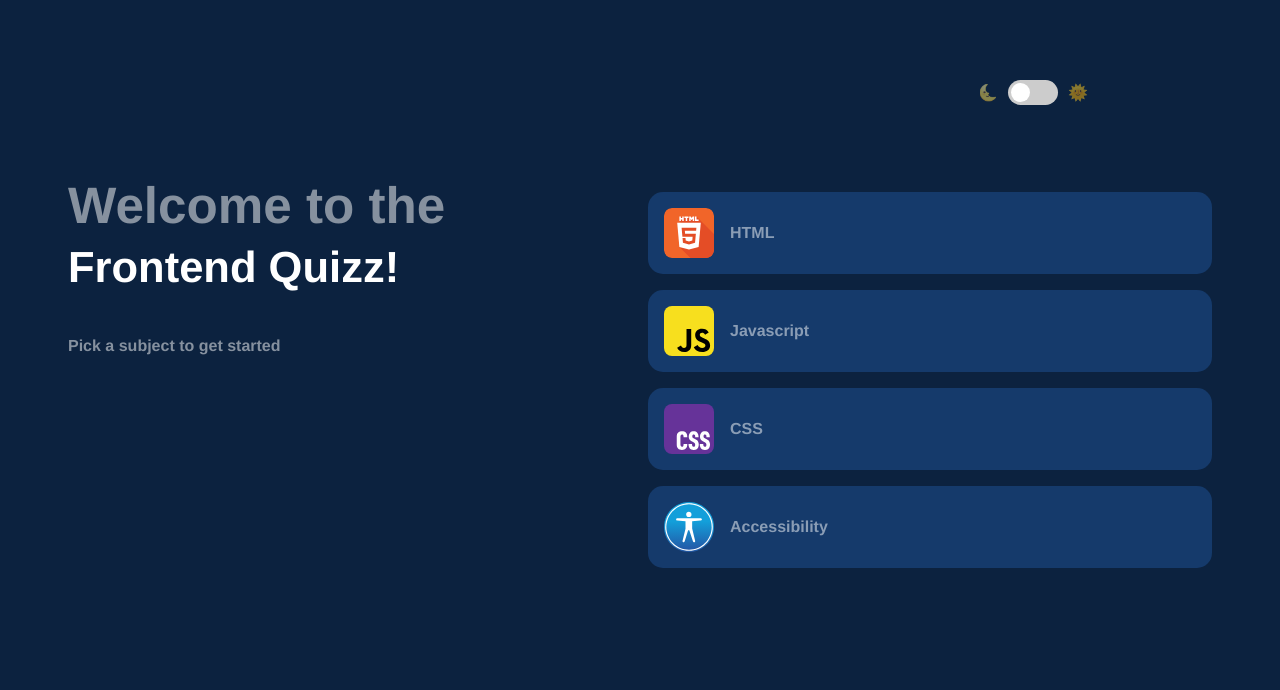
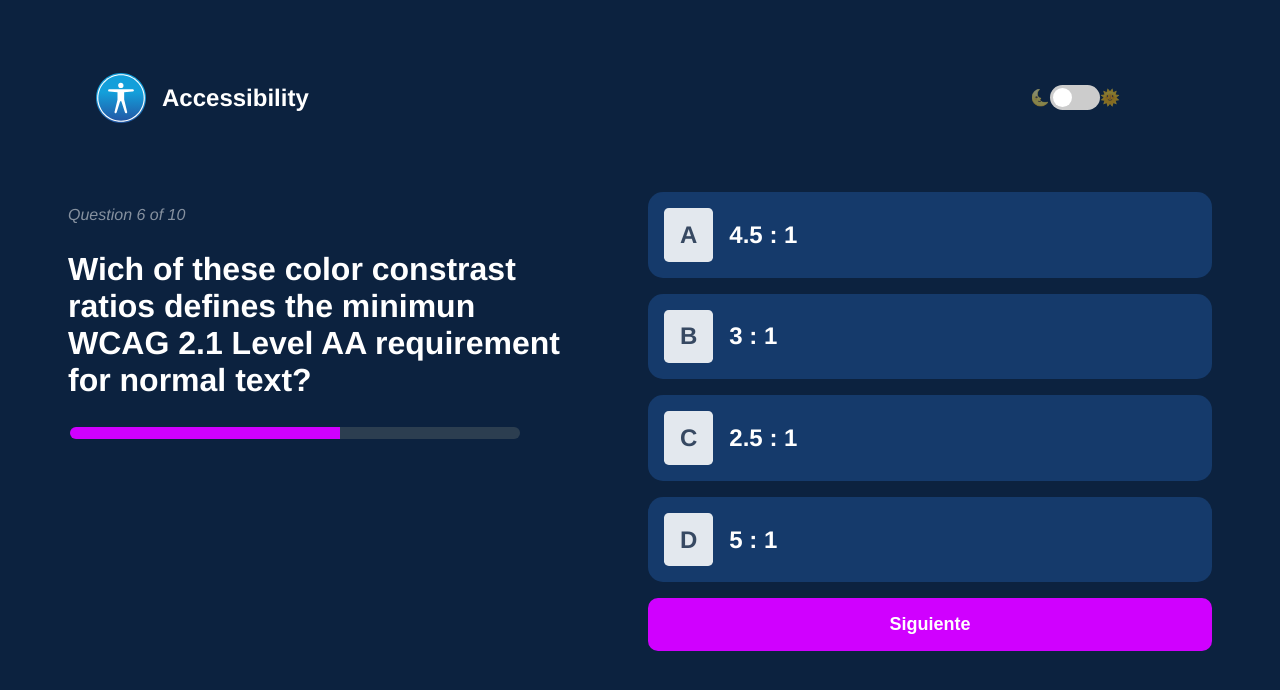
Before and after one commit to Oomars1/Frontend_Quizz_app, a website built with Vite: page index.html in a window 1280 px wide. Both pictures are taken after a click on the element "Accessibility". Built offline with nearby package versions, Linux system fonts and the light colour scheme.

Commit message:
Funcionalidades dinamicas del header y apartado del quizz

```diff
--- a/index.html
+++ b/index.html
@@ -6,18 +6,24 @@
     <meta name="viewport" content="width=device-width, initial-scale=1.0" />
     <title>Vite App</title>
   </head>
+  <body>
     <header>
       <div class="theme-toggle">
+        <div class="container-section">
+          <img src="" alt="img" class="section-icon" />
+          <h2 class="section-title"></h2>
+        </div>
+
+        <div class="container-toggle">
           <span>🌜</span>
           <label class="switch">
             <input type="checkbox" id="toggle-theme" />
             <span class="slider"></span>
           </label>
           <span>🌞</span>
-
+        </div>
       </div>
     </header>
-  <body>
     <div id="app"></div>
     <script type="module" src="/src/main.js"></script>
   </body>
--- /dev/null
+++ b/src/accessibility.js
@@ -0,0 +1,46 @@
+import "./css/accessibility.css";
+
+export function renderAccessibility(app) {
+  app.innerHTML = `
+    <div class="grid-container">
+      <section class="presentacion">
+        <i>Question 6 of 10</i>
+        <h2 class="accAsk">Wich of these color constrast ratios defines the minimun WCAG 2.1 Level AA requirement for normal text?</h2>
+        <input type="range" class="rangeAcc" value="60" id="rangeAcc" readonly/>
+      </section>
+
+      <section class="buttonsquizz">
+        <section class="quizzHtml">
+          <span class="accOptionLet">A</span>
+          <a><b class="accTxtOP">4.5 : 1</b></a>
+        </section>
+        <section class="quizzJs">
+          <span class="accOptionLet">B</span>
+          <a><b class="accTxtOP">3 : 1</b></a>
+        </section>
+        <section class="quizzCss">
+          <span class="accOptionLet">C</span>
+          <a><b class="accTxtOP">2.5 : 1</b></a>
+        </section>
+        <section class="quizzCss">
+          <span class="accOptionLet">D</span>
+          <a><b class="accTxtOP">5 : 1</b></a>
+        </section>
+        <button class="accNextQuestion">Siguiente</button>
+      </section>
+    </div>
+  `;
+
+  document.querySelector(".accNextQuestion").addEventListener("click", () => {
+    document.dispatchEvent(
+      new CustomEvent("navigate", { detail: { page: "home" } })
+    );
+  });
+}
+
+document.addEventListener("navigate", (e) => {
+  const page = e.detail.page;
+  if (page === "home") {
+    renderAccessibility(document.querySelector("#app"));
+  }
+});
--- /dev/null
+++ b/src/css/accessibility.css
@@ -0,0 +1,59 @@
+.accOptionLet {
+  padding: 0.8rem 1rem;
+  background-color: rgba(255, 255, 255, 0.884);
+  color: #0c223fcd;
+  font-weight: 600;
+  font-size: x-large;
+  border-radius: 0.3rem;
+}
+
+.accTxtOP {
+  color: #ffffff;
+  font-size: x-large;
+}
+
+.accAsk {
+  font-size: xx-large;
+  color: #ffffff;
+}
+
+.accNextQuestion {
+  background-color: #d000ff;
+  color: #ffffff;
+  cursor: pointer;
+  border-radius: 10px;
+  border: none;
+  padding: 1rem;
+  width: 100%;
+  font-size: large;
+  font-weight: 700;
+  text-align: center;
+  transform-origin: center;
+  transition: all 0.3s ease-in-out 0s;
+}
+
+.accNextQuestion:hover {
+  background-color: #2c3e50;
+  transform: rotateZ(5deg) translateX(2rem) translateY(1rem);
+}
+
+.rangeAcc {
+  -webkit-appearance: none;
+  width: 90%;
+  height: 12px;
+  background: transparent;
+  border-radius: 10px;
+}
+
+.rangeAcc::-webkit-slider-runnable-track {
+  background: linear-gradient(to right, #d000ff 60%, #2c3e50 60%);
+  border-radius: 10px;
+}
+
+input[type="range"]::-webkit-slider-thumb {
+  -webkit-appearance: none;
+  appearance: none;
+  width: 12px;
+  height: 12px;
+  background: transparent;
+}
--- a/src/css/style.css
+++ b/src/css/style.css
@@ -1,8 +1,7 @@
 :root {
-  font-family:  Avenir, Helvetica, Arial, sans-serif;
+  font-family: Avenir, Helvetica, Arial, sans-serif;
 
-  color: rgba(255,255,255, 0.50);
-
+  color: rgba(255, 255, 255, 0.5);
 }
 
 body {
@@ -16,10 +15,23 @@ body {
 body.light-theme {
   background-color: white;
   color: black;
-  h1 b , h4{
+
+  h2 {
     color: black;
   }
 
+  h1 b,
+  h4 {
+    color: black;
+  }
+}
+
+.header {
+  display: flex;
+  justify-content: space-between;
+  align-items: center;
+  padding: 1rem 2rem;
+  width: 100%;
 }
 
 .grid-container {
@@ -27,10 +39,9 @@ body.light-theme {
   grid-template-columns: 1fr 1fr; /* ← dos columnas iguales */
   gap: 1rem;
   align-items: flex-end;
-
 }
 
-.presentacion{
+.presentacion {
   margin-right: 2rem;
   padding: 2rem;
 
@@ -38,7 +49,7 @@ body.light-theme {
   width: 500px;
 }
 
-.buttonsquizz{
+.buttonsquizz {
   margin-top: 12rem;
   margin-right: 2rem;
 }
@@ -46,22 +57,25 @@ body.light-theme {
 h1 {
   font-size: 3.2em;
 }
-h1 b{
-   color: white;
-   font-size: 0.85em;
+h1 b {
+  color: white;
+  font-size: 0.85em;
 }
 
-h4{
-  color: rgba(255,255,255, 0.50)
+h4 {
+  color: rgba(255, 255, 255, 0.5);
 }
 
-img{
+img {
   height: 50px;
   width: 50px;
   border-radius: 8px;
 }
 
-.quizzJs, .quizzCss, .quizzHtml, .quizzAccesibilidad {
+.quizzJs,
+.quizzCss,
+.quizzHtml,
+.quizzAccesibilidad {
   background-color: #153a6b;
   padding: 1rem;
   margin-bottom: 1rem;
@@ -80,16 +94,28 @@ img{
   font-size: 1.5rem;
   color: white;
   text-decoration: none;
-
 }
 
 .theme-toggle {
   position: absolute;
-  top: 5rem;
-  right: 12rem;
   display: flex;
   align-items: center;
+  justify-content: space-between;
+  width: 80%;
+  top: 4em;
+  right: 10em;
   gap: 10px;
+}
+
+.container-toggle,
+.container-section {
+  display: flex;
+  align-items: center;
+}
+
+.container-section h2 {
+  transform: translateX(1rem);
+  color: #ffffff;
 }
 
 /* Toggle switch */
@@ -139,8 +165,11 @@ input:checked + .slider::before {
   transform: translateX(25px);
 }
 
+@media (max-width: 1000px) {
+  .container-section {
+    display: none;
+  }
 
-@media (max-width: 768px) {
   .grid-container {
     grid-template-columns: 1fr; /* Columna única */
     place-items: center;
@@ -156,9 +185,15 @@ input:checked + .slider::before {
   }
 
   .theme-toggle {
-    top: 0;
+    top: 1em;
     margin-top: 1rem;
-    right: 1rem;
+    left: 20em;
     justify-content: center;
   }
 }
+
+@media (max-width: 768px) {
+  .theme-toggle {
+    left: 8em;
+  }
+}
--- a/src/main.js
+++ b/src/main.js
@@ -1,11 +1,15 @@
 import "./css/style.css";
 import javascriptLogo from "./assets/javascript.svg";
-import cssLogo from "./assets/css.square.svg"
-import htmlLogo from "./assets/html.svg"
+import cssLogo from "./assets/css.square.svg";
+import htmlLogo from "./assets/html.svg";
 import accesibilidadLogo from "./assets/accessibility.svg";
+import { renderAccessibility } from "./accessibility.js";
+import { updateSectionHeader } from "./updateHeader.js";
 
+const app = document.querySelector("#app");
 
-document.querySelector("#app").innerHTML = `
+function renderHome(app) {
+  app.innerHTML = `
     <div class="grid-container">
       <section class="presentacion">
         <h1>Welcome to the <b>Frontend Quizz!</b></h1>
@@ -14,7 +18,7 @@ document.querySelector("#app").innerHTML = `
 
       <section class="buttonsquizz">
         <section class="quizzHtml">
-        <img src="${htmlLogo}" alt="JavaScript" />
+          <img src="${htmlLogo}" alt="HTML" />
           <a><b>HTML</b></a>
         </section>
         <section class="quizzJs">
@@ -22,40 +26,36 @@ document.querySelector("#app").innerHTML = `
           <a><b>Javascript</b></a>
         </section>
         <section class="quizzCss">
-        <img
-          src="${cssLogo}"
-          alt="JavaScript"
-          id="js-btn"
-          style="cursor: pointer;"
-        /> <a><b>CSS</b></a>
+          <img src="${cssLogo}" alt="CSS" />
+          <a><b>CSS</b></a>
         </section>
         <section class="quizzAccesibilidad">
-        <img
-          src="${accesibilidadLogo}"
-          alt="JavaScript"
-          id="js-btn"
-          style="cursor: pointer;"
-        /> <a><b>Accessibility</b></a>
+          <img src="${accesibilidadLogo}" alt="Accessibility" />
+          <a><b>Accessibility</b></a>
         </section>
       </section>
-
     </div>
   `;
+}
+
+renderHome(app);
 
 document.querySelector(".quizzJs").addEventListener("click", () => {
   alert("¡Elegiste JavaScript!");
 });
 
 document.querySelector(".quizzCss").addEventListener("click", () => {
-  alert("¡Elegiste css!");
+  alert("¡Elegiste CSS!");
 });
 
 document.querySelector(".quizzHtml").addEventListener("click", () => {
-  alert("¡Elegiste html!");
+  alert("¡Elegiste HTML!");
 });
 
 document.querySelector(".quizzAccesibilidad").addEventListener("click", () => {
-  alert("¡Elegiste accesibilidad!");
+  document.dispatchEvent(
+    new CustomEvent("navigate", { detail: { page: "accessibility" } })
+  );
 });
 
 const toggle = document.getElementById("toggle-theme");
@@ -63,3 +63,22 @@ const toggle = document.getElementById("toggle-theme");
 toggle.addEventListener("change", () => {
   document.body.classList.toggle("light-theme");
 });
+
+document.addEventListener("navigate", (e) => {
+  const page = e.detail.page;
+  const containerSection = document.querySelector(".container-section");
+
+  switch (page) {
+    case "accessibility":
+      renderAccessibility(app);
+      updateSectionHeader({
+        title: "Accessibility",
+        icon: "./src/assets/accessibility.svg",
+      });
+      break;
+    default:
+      renderHome(app);
+      containerSection.style.display = "none";
+      break;
+  }
+});
--- /dev/null
+++ b/src/updateHeader.js
@@ -0,0 +1,10 @@
+export function updateSectionHeader({ title, icon }) {
+  const section = document.querySelector(".container-section");
+  const titleEl = section.querySelector(".section-title");
+  const iconEl = section.querySelector(".section-icon");
+
+  if (section && titleEl && iconEl) {
+    titleEl.textContent = title;
+    iconEl.src = icon;
+  }
+}
```
Lines whose indentation alone changed are shown as unchanged.
